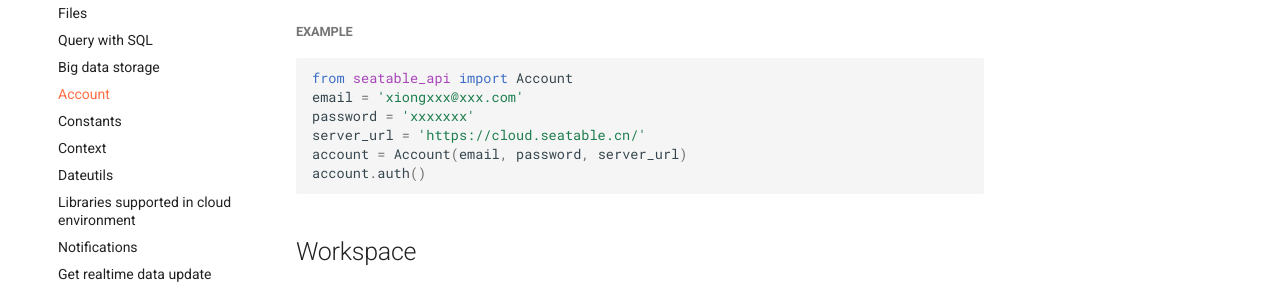
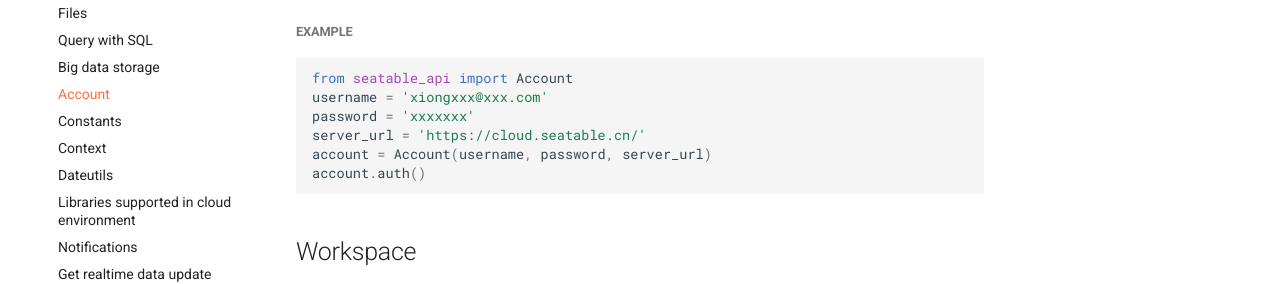
Before and after one commit to seatable/seatable-scripts, an MkDocs documentation site: the page built from manual/python/account.md, in a window 1280 px wide and 900 px high. Shown: the part 367-651 px from the top of the window. Built offline with MkDocs 1.6.1 and Material for MkDocs 9.7.7, drawn with Linux system fonts in a browser that asks for light colours; comment, search, counter and statistics services are not loaded.

Commit message:
use username

````diff
--- a/manual/python/account.md
+++ b/manual/python/account.md
@@ -10,10 +10,10 @@ Use email/password to log in, if you want to call other APIs provided by Account
 
 ```python
 from seatable_api import Account
-email = 'xiongxxx@xxx.com'
+username = 'xiongxxx@xxx.com'
 password = 'xxxxxxx'
 server_url = 'https://cloud.seatable.cn/'
-account = Account(email, password, server_url)
+account = Account(username, password, server_url)
 account.auth()
 ```
 
````
Also changed, not shown: manual/python/context.md (+1 -1 lines), manual/python/notifications.md (+1 -1 lines).
